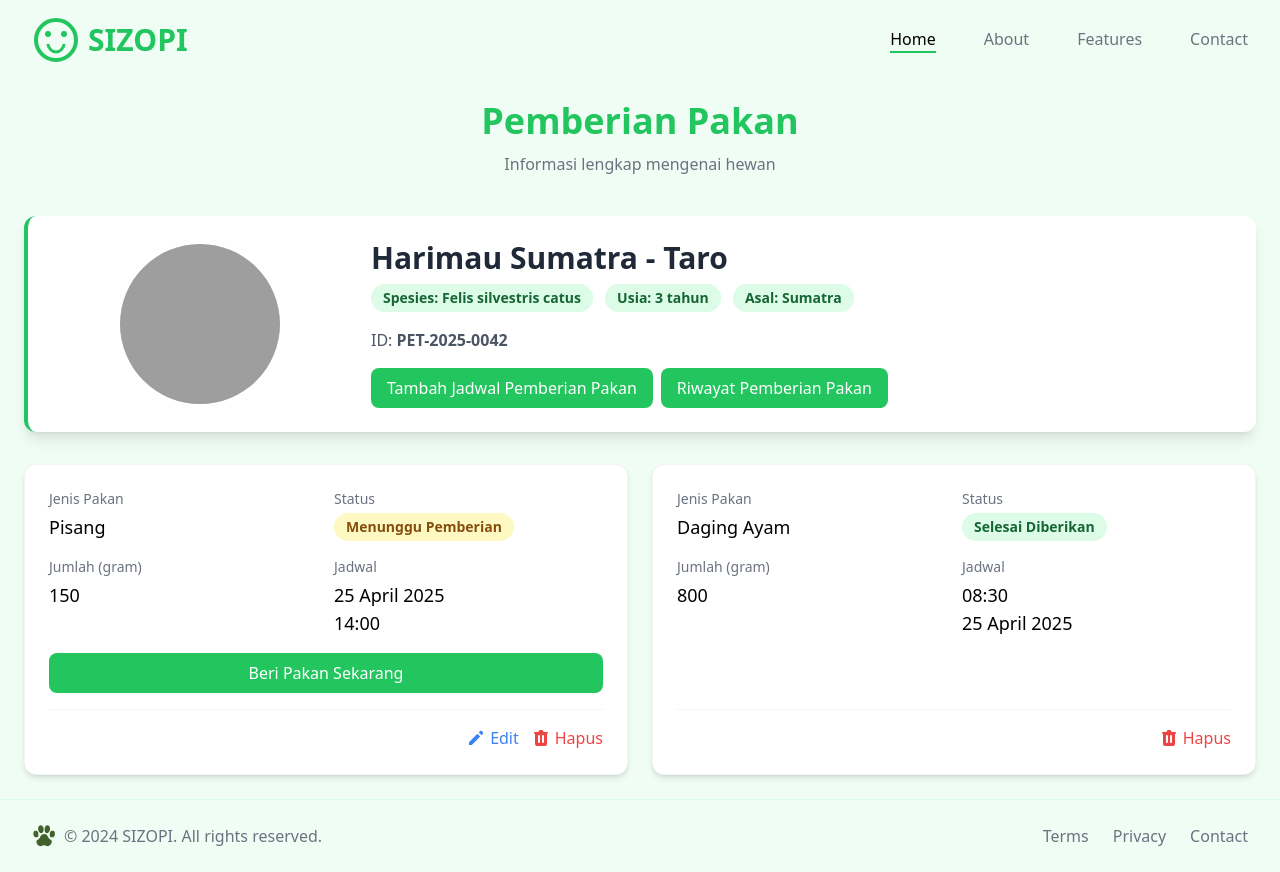
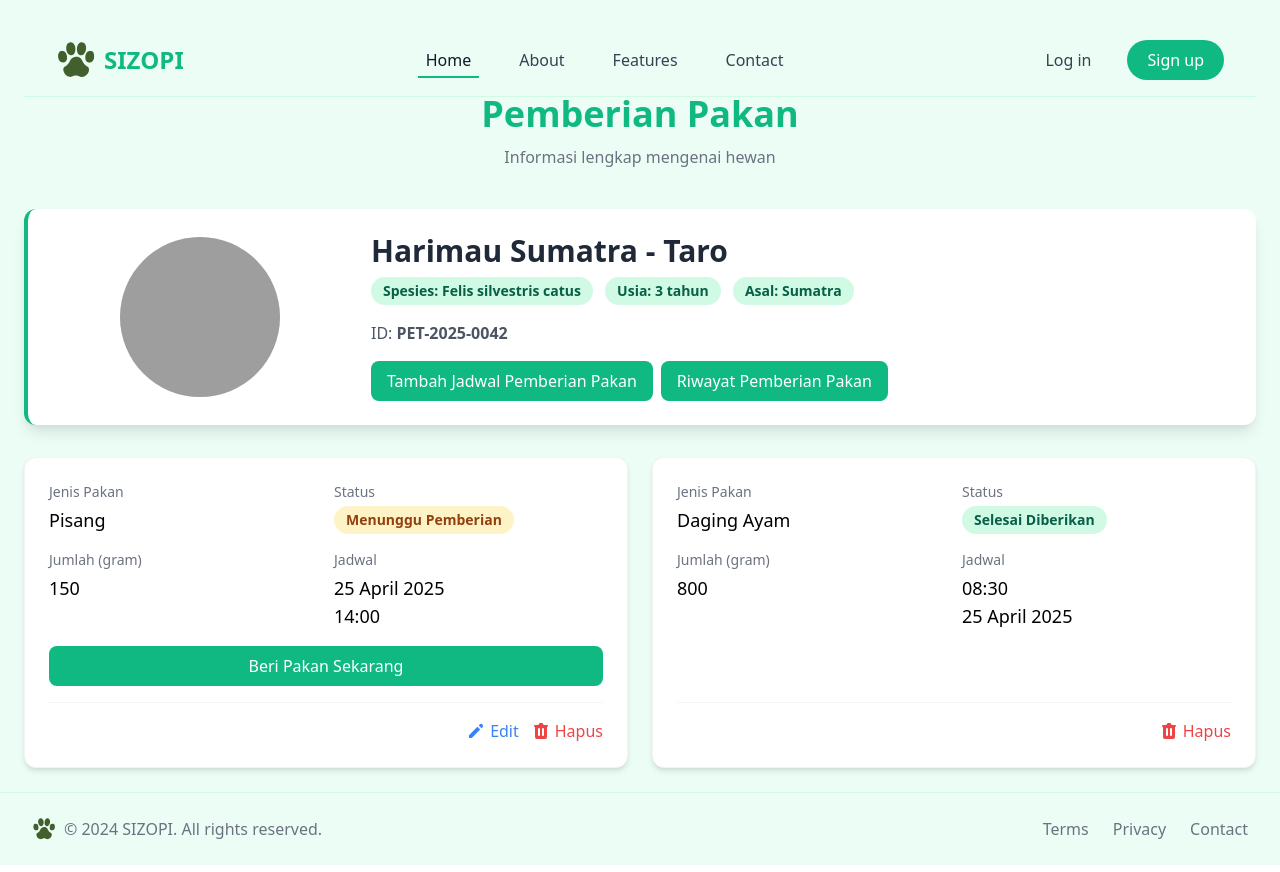
Before and after one commit to Athallah210505/TK-BASDAT-2, a Django app: page /pemberian_pakan/ in a window 1280 px wide. Run offline with Django 5.2, Linux system fonts and the light colour scheme; some libraries are stand-ins or nearby versions; grey boxes are pictures that could not be loaded.

Commit message:
fix: separate navbar

```diff
--- a/pemberian_pakan/templates/riwayat_pemberian_pakan.html
+++ b/pemberian_pakan/templates/riwayat_pemberian_pakan.html
@@ -2,6 +2,7 @@
 
 {% block content %}
 <div class="container mx-auto p-6">
+    {% include 'navbar.html' %}
     <!-- Header Section -->
     <div class="mb-10">
         <h1 class="text-4xl font-bold text-center text-green-500 mb-2 animate-float">Pemberian Pakan</h1>
--- a/pemberian_pakan/templates/show_pemberian_pakan.html
+++ b/pemberian_pakan/templates/show_pemberian_pakan.html
@@ -2,6 +2,7 @@
 
 {% block content %}
 <div class="container mx-auto p-6">
+    {% include 'navbar.html' %}
     <!-- Header Section -->
     <div class="mb-10">
         <h1 class="text-4xl font-bold text-center text-green-500 mb-2 animate-float">Pemberian Pakan</h1>
--- a/penjadwalan_pemeriksaan/templates/show_jadwal_pemeriksaan.html
+++ b/penjadwalan_pemeriksaan/templates/show_jadwal_pemeriksaan.html
@@ -2,6 +2,7 @@
 
 {% block content %}
 <div class="container mx-auto p-6">
+    {% include 'navbar.html' %}
     <!-- Header Section -->
     <div class="mb-8">
         <h1 class="text-4xl font-bold text-center text-green-500 mb-2 animate-float">Jadwal Pemeriksaan Hewan</h1>
--- a/penjadwalan_pemeriksaan/templates/show_jadwal_satu_hewan.html
+++ b/penjadwalan_pemeriksaan/templates/show_jadwal_satu_hewan.html
@@ -2,6 +2,7 @@
 
 {% block content %}
 <div class="container mx-auto p-6">
+    {% include 'navbar.html' %}
     <!-- Header Section -->
     <div class="mb-10">
         <h1 class="text-4xl font-bold text-center text-green-500 mb-2 animate-float">Jadwal Pemeriksaan Kesehatan Hewan</h1>
--- a/rekam_medis_hewan/templates/form_rekam_medis.html
+++ b/rekam_medis_hewan/templates/form_rekam_medis.html
@@ -2,6 +2,7 @@
 
 {% block content %}
 <div class="container mx-auto p-6">
+    {% include 'navbar.html' %}
     <!-- Header Section -->
     <div class="mb-8">
         <h1 class="text-4xl font-bold text-center text-green-500 mb-2 animate-float">Form Catatan Medis Hewan</h1>
--- a/rekam_medis_hewan/templates/show_rekam_medis.html
+++ b/rekam_medis_hewan/templates/show_rekam_medis.html
@@ -2,6 +2,7 @@
 
 {% block content %}
 <div class="container mx-auto p-6">
+    {% include 'navbar.html' %}
     <!-- Header Section -->
     <div class="mb-10">
         <h1 class="text-4xl font-bold text-center text-green-500 mb-2 animate-float"> Rekam Medis Hewan</h1>
--- a/templates/base.html
+++ b/templates/base.html
@@ -59,27 +59,6 @@
     </style>
 </head>
 <body class="bg-green-50">
-    <!-- Navigation Bar -->
-    <nav class="flex justify-between items-center py-4 px-8 max-w-7xl mx-auto">
-        <div class="flex items-center">
-            <div class="text-green-500 text-3xl font-bold flex items-center">
-                <svg xmlns="http://www.w3.org/2000/svg" class="h-12 w-12 mr-2" viewBox="0 0 24 24" fill="currentColor">
-                    <circle cx="12" cy="12" r="10" fill="none" stroke="currentColor" stroke-width="2"/>
-                    <circle cx="8" cy="9" r="1.5" />
-                    <circle cx="16" cy="9" r="1.5" />
-                    <path d="M8 14c0 2 2 4 4 4s4-2 4-4" fill="none" stroke="currentColor" stroke-width="1.5" />
-                </svg>
-                SIZOPI
-            </div>
-        </div>
-
-        <div class="hidden md:flex space-x-12">
-            <a href="#" class="font-medium border-b-2 border-green-500">Home</a>
-            <a href="#" class="font-medium text-gray-500 hover:text-green-500 transition">About</a>
-            <a href="#" class="font-medium text-gray-500 hover:text-green-500 transition">Features</a>
-            <a href="#" class="font-medium text-gray-500 hover:text-green-500 transition">Contact</a>
-        </div>
-    </nav>
 
     <!-- Content Block -->
     {% block content %}
--- a/templates/navbar.html
+++ b/templates/navbar.html
@@ -0,0 +1,110 @@
+{% load static %}
+<!DOCTYPE html>
+<html lang="id">
+<head>
+  <meta charset="UTF-8">
+  <meta name="viewport" content="width=device-width, initial-scale=1.0">
+  <title>SIZOPI - Taman Safari Management System</title>
+  <link href="https://cdnjs.cloudflare.com/ajax/libs/tailwindcss/2.2.19/tailwind.min.css" rel="stylesheet">
+  <style>
+    .nav-link {
+      position: relative;
+    }
+
+    .nav-link::after {
+      content: '';
+      position: absolute;
+      width: 100%;
+      height: 2px;
+      bottom: -2px;
+      left: 0;
+      background-color: #10B981;
+      transform: scaleX(0);
+      transition: transform 0.3s ease;
+    }
+
+    .nav-link:hover::after, .nav-link.active::after {
+      transform: scaleX(1);
+    }
+
+    .btn-transition {
+      transition: all 0.3s ease;
+    }
+
+    .logo-svg {
+      fill: #10B981;
+    }
+  </style>
+</head>
+<body class="bg-green-50">
+  <!-- Navigation Bar -->
+  <nav class="bg-green-50 border-b border-green-100 py-4">
+    <div class="max-w-7xl mx-auto px-4 sm:px-6 lg:px-8">
+      <div class="flex justify-between items-center">
+        <!-- Logo and Brand -->
+        <div class="flex items-center">
+          <a href="#" class="flex items-center">
+            <img src="{% static 'image/claw.svg' %}" class="h-10 w-10" alt="Claw Icon">
+            <span class="ml-2 text-2xl font-bold text-green-500">SIZOPI</span>
+          </a>
+        </div>
+
+        <!-- Navigation Links -->
+        <div class="hidden md:flex items-center space-x-8">
+          <a href="#" class="nav-link active text-gray-900 hover:text-green-600 px-2 py-1 transition-colors duration-300">Home</a>
+          <a href="#" class="nav-link text-gray-700 hover:text-green-600 px-2 py-1 transition-colors duration-300">About</a>
+          <a href="#" class="nav-link text-gray-700 hover:text-green-600 px-2 py-1 transition-colors duration-300">Features</a>
+          <a href="#" class="nav-link text-gray-700 hover:text-green-600 px-2 py-1 transition-colors duration-300">Contact</a>
+        </div>
+
+        <!-- Authentication Buttons -->
+        <div class="hidden md:flex items-center space-x-4">
+          <a href="#" class="text-gray-700 hover:text-green-600 font-medium rounded-full px-5 py-2 transition-colors duration-300">Log in</a>
+          <a href="#" class="bg-green-500 hover:bg-green-600 text-white font-medium rounded-full px-5 py-2 btn-transition">Sign up</a>
+        </div>
+
+        <!-- Mobile Menu Button -->
+        <div class="md:hidden flex items-center">
+          <button class="mobile-menu-button outline-none">
+            <svg class="w-6 h-6 text-gray-500" fill="none" stroke-linecap="round" stroke-linejoin="round" stroke-width="2" viewBox="0 0 24 24" stroke="currentColor">
+              <path d="M4 6h16M4 12h16M4 18h16"></path>
+            </svg>
+          </button>
+        </div>
+      </div>
+    </div>
+
+    <!-- Mobile Menu -->
+    <div class="md:hidden hidden mobile-menu">
+      <div class="px-2 pt-2 pb-3 space-y-1 sm:px-3">
+        <a href="#" class="block px-3 py-2 rounded-md text-base font-medium text-gray-900 bg-green-100">Home</a>
+        <a href="#" class="block px-3 py-2 rounded-md text-base font-medium text-gray-700 hover:text-gray-900 hover:bg-green-50">About</a>
+        <a href="#" class="block px-3 py-2 rounded-md text-base font-medium text-gray-700 hover:text-gray-900 hover:bg-green-50">Features</a>
+        <a href="#" class="block px-3 py-2 rounded-md text-base font-medium text-gray-700 hover:text-gray-900 hover:bg-green-50">Contact</a>
+        <div class="pt-4 flex flex-col space-y-2">
+          <a href="#" class="block px-3 py-2 rounded-md text-base font-medium text-gray-700 hover:text-gray-900 hover:bg-green-50">Log in</a>
+          <a href="#" class="block px-3 py-2 rounded-md text-base font-medium text-white bg-green-500 hover:bg-green-600">Sign up</a>
+        </div>
+      </div>
+    </div>
+  </nav>
+
+  {% block content %}
+  <!-- Page content will go here -->
+  {% endblock %}
+
+  <script>
+    // Mobile menu toggle
+    document.addEventListener('DOMContentLoaded', function() {
+      const mobileMenuButton = document.querySelector('.mobile-menu-button');
+      const mobileMenu = document.querySelector('.mobile-menu');
+
+      if (mobileMenuButton && mobileMenu) {
+        mobileMenuButton.addEventListener('click', () => {
+          mobileMenu.classList.toggle('hidden');
+        });
+      }
+    });
+  </script>
+</body>
+</html>
```
